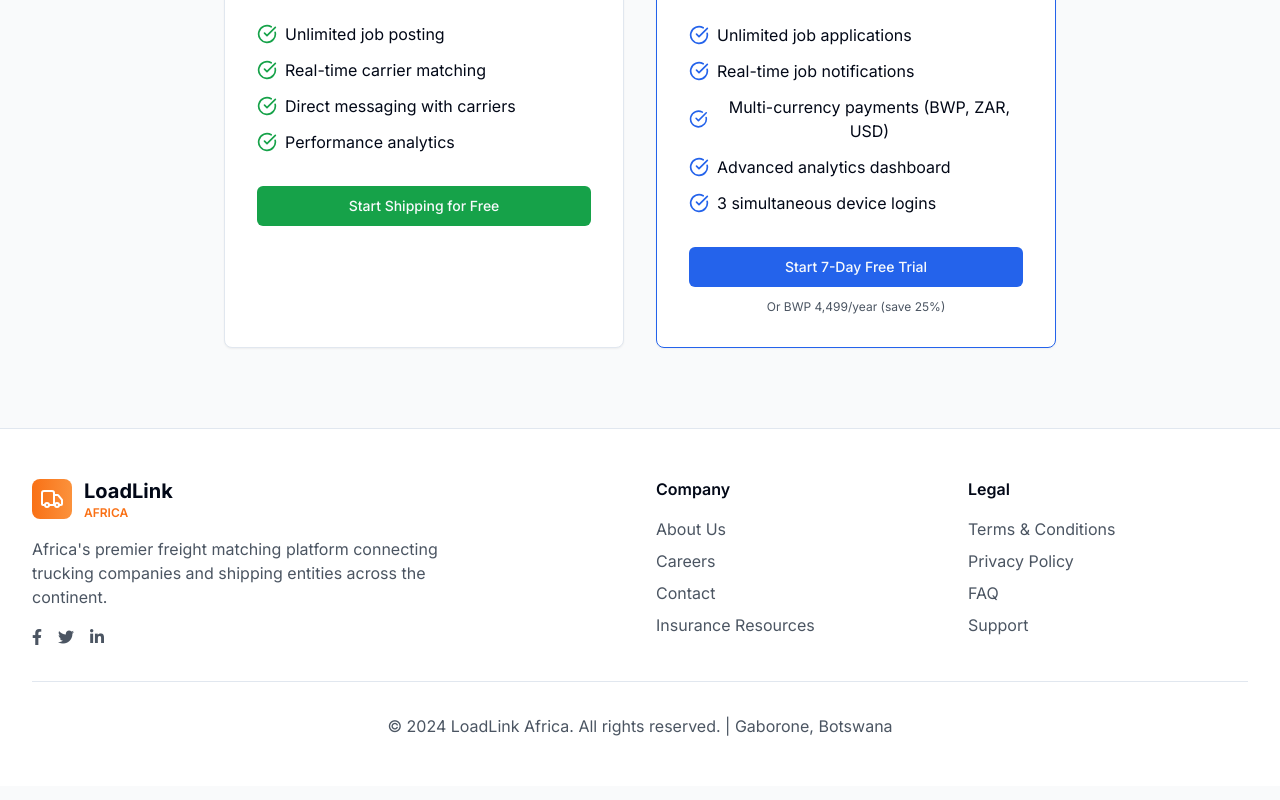
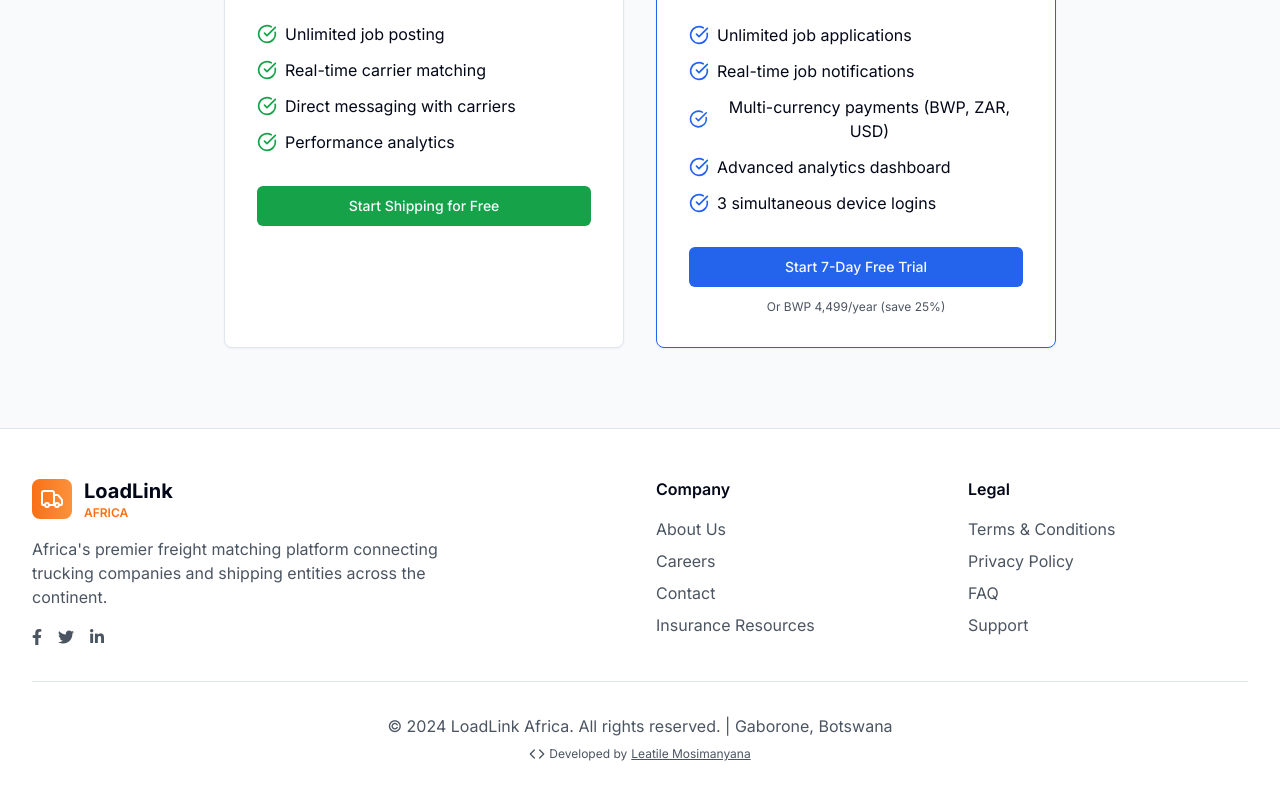
Before and after one commit to Masaxx/afri4, a React (Vite) app in the folder frontend/: page / in a window 1280 px wide. Shown: the part 1626-2426 px from the top of the page. Built offline with nearby package versions, Linux system fonts and the light colour scheme.

Commit message:
Update footer.tsx

```diff
--- a/frontend/src/components/ui/footer.tsx
+++ b/frontend/src/components/ui/footer.tsx
@@ -1,11 +1,12 @@
 import { Link } from "wouter";
-import { Truck } from "lucide-react";
+import { Truck, Code } from "lucide-react";
 
 export default function Footer() {
   return (
     <footer className="bg-card border-t border-border" data-testid="footer">
       <div className="max-w-7xl mx-auto px-4 sm:px-6 lg:px-8 py-12">
         <div className="grid grid-cols-1 md:grid-cols-4 gap-8">
+          {/* Branding & Socials */}
           <div className="col-span-1 md:col-span-2">
             <div className="flex items-center space-x-3 mb-4">
               <div className="w-10 h-10 bg-gradient-to-r from-accent to-orange-400 rounded-lg flex items-center justify-center">
@@ -32,6 +33,7 @@ export default function Footer() {
             </div>
           </div>
 
+          {/* Company Links */}
           <div>
             <h3 className="font-semibold text-foreground mb-4">Company</h3>
             <ul className="space-y-2">
@@ -58,6 +60,7 @@ export default function Footer() {
             </ul>
           </div>
 
+          {/* Legal Links */}
           <div>
             <h3 className="font-semibold text-foreground mb-4">Legal</h3>
             <ul className="space-y-2">
@@ -85,8 +88,21 @@ export default function Footer() {
           </div>
         </div>
 
+        {/* Bottom copyright + developer */}
         <div className="border-t border-border mt-8 pt-8 text-center text-muted-foreground">
           <p>&copy; 2024 LoadLink Africa. All rights reserved. | Gaborone, Botswana</p>
+          <p className="mt-2 text-xs flex justify-center items-center gap-1">
+            <Code className="h-4 w-4 text-muted-foreground" />
+            Developed by{" "}
+            <a
+              href="https://lmosimanyana.co.bw"
+              className="hover:text-foreground underline"
+              target="_blank"
+              rel="noopener noreferrer"
+            >
+              Leatile Mosimanyana
+            </a>
+          </p>
         </div>
       </div>
     </footer>
```
